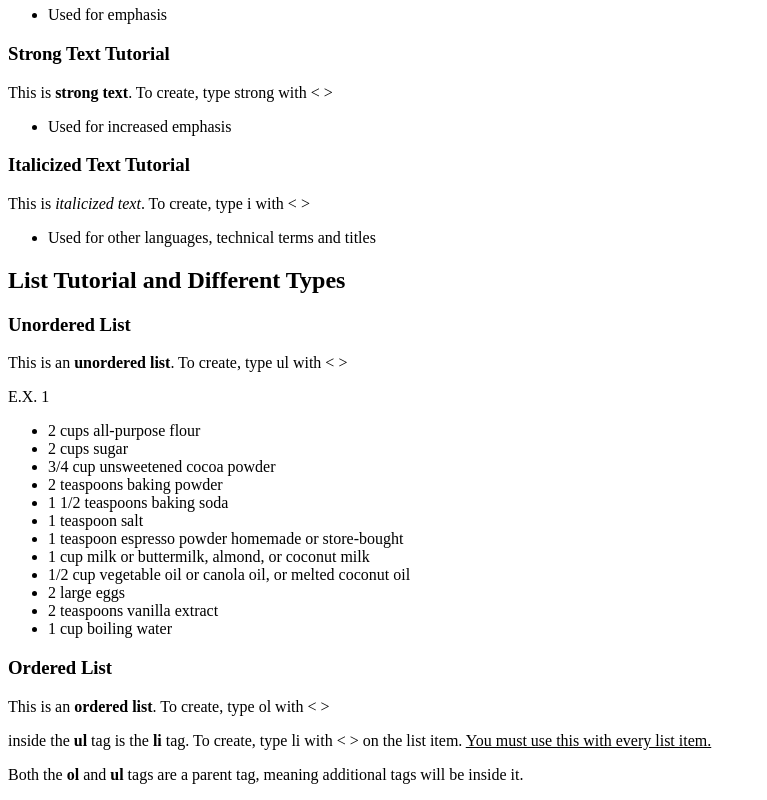
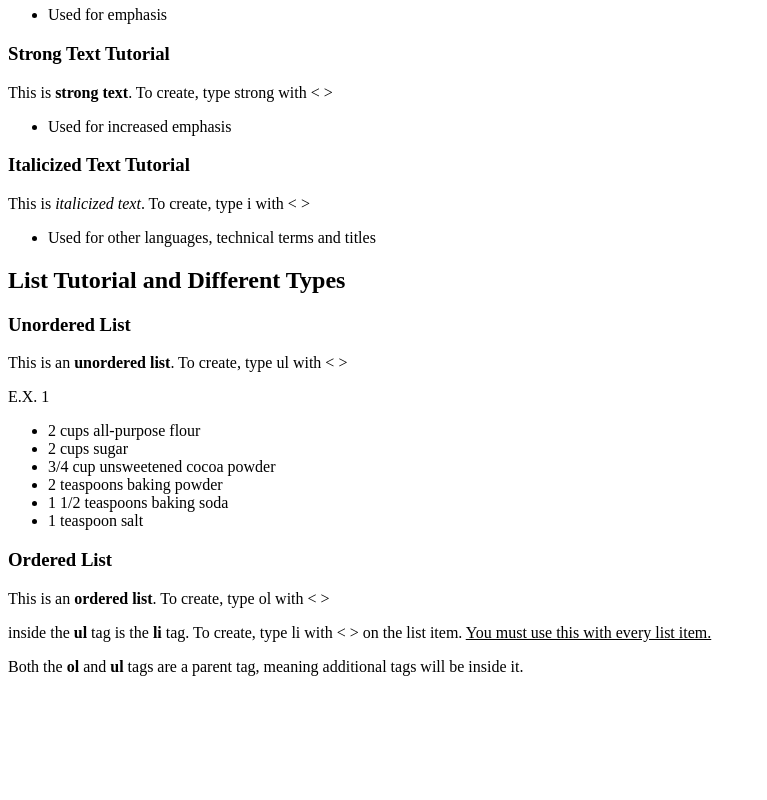
Before and after one commit to Gekosoup/first-website-1, a plain HTML site: page index.html in a window 1280 px wide. Shown: the part 1019-1819 px from the top of the page, without its empty margins (0-767 px from the left). After the commit the page ends 1711 px from the top, so only its background shows below. Drawn offline with Linux system fonts and the light colour scheme.

Commit message:
Create delete text, line 87 to line 92

```diff
--- a/index.html
+++ b/index.html
@@ -84,12 +84,6 @@
   <li>2 teaspoons baking powder</li>
 <li>1 1/2 teaspoons baking soda</li>
 <li>1 teaspoon salt</li>
-<li>1 teaspoon espresso powder homemade or store-bought</li>
-<li>1 cup milk or buttermilk, almond, or coconut milk</li>
-<li>1/2 cup vegetable oil or canola oil, or melted coconut oil</li>
-<li>2 large eggs</li>
-<li>2 teaspoons vanilla extract</li>
-<li>1 cup boiling water</li>
 
 </ul>
 
```
